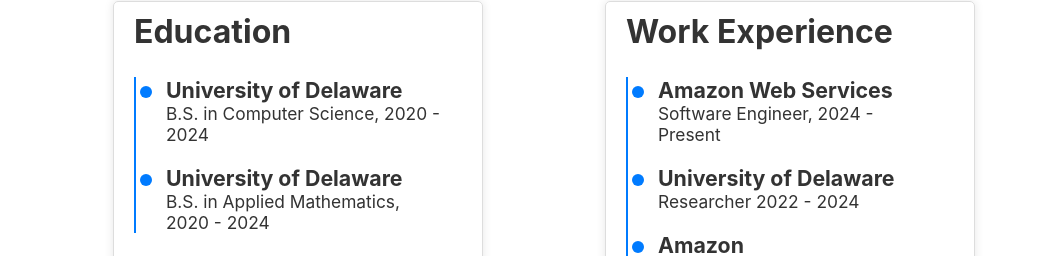
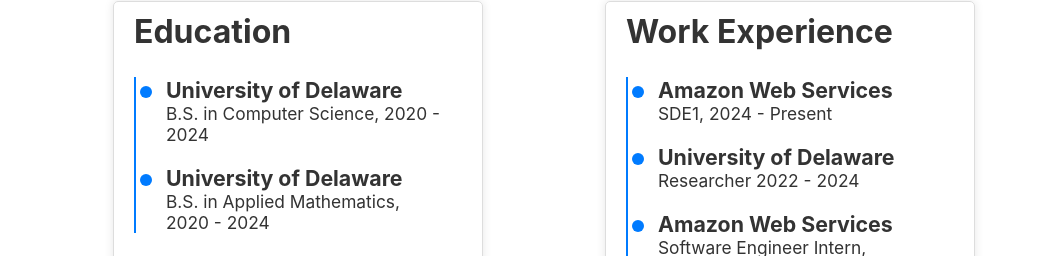
Before and after one commit to janahmedprg/janahmedprg.github.io, a React (Create React App) app: page /#/ in a window 1280 px wide. Shown: the part 2544-2800 px from the top of the page, without its empty margins (96-1143 px from the left). Built offline with nearby package versions, Linux system fonts and the light colour scheme; no server answers.

Commit message:
updated profile

```diff
--- a/src/components/Experience.js
+++ b/src/components/Experience.js
@@ -33,12 +33,12 @@
   const experienceEvents = [
     {
       title: "Amazon Web Services",
-      description: "Software Engineer, 2024 - Present",
+      description: "SDE1, 2024 - Present",
     },
     { title: "University of Delaware", description: "Researcher 2022 - 2024" },
     {
-      title: "Amazon",
-      description: "Software Development Engineer Intern, Summer 2023",
+      title: "Amazon Web Services",
+      description: "Software Engineer Intern, Summer 2023",
     },
     { title: "University of Delaware", description: "Researcher 2021 - 2022" },
   ];
--- a/src/components/Home.js
+++ b/src/components/Home.js
@@ -69,9 +69,9 @@
       <div className="container-home-content">
         <h2>Hi there, I'm Jan.</h2>
         <h3>
-          I'm a software engineer and a mathematics researcher who graduated Cum
-          Laude in Spring 2024 with a B.S. in Computer Science and a B.S. in
-          Applied Mathematics at the University of Delaware.
+          I'm a SDE1 at AWS and a mathematics researcher on the side who
+          graduated Cum Laude in Spring 2024 with a B.S. in Computer Science and
+          a B.S. in Applied Mathematics at the University of Delaware.
         </h3>
 
         <p>
```
Also changed, not shown: 1 other file (tests, documents, lock files or other folders).
